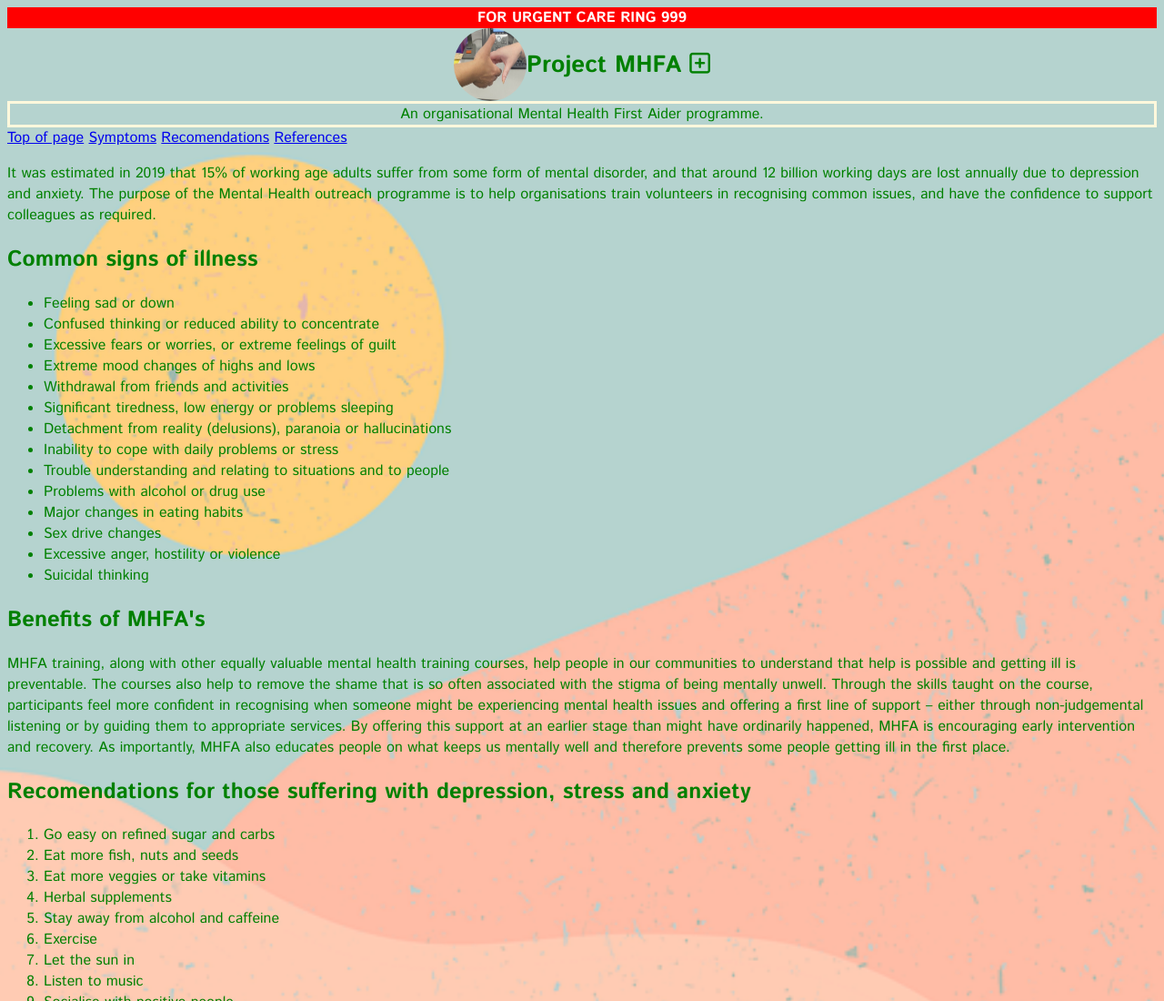
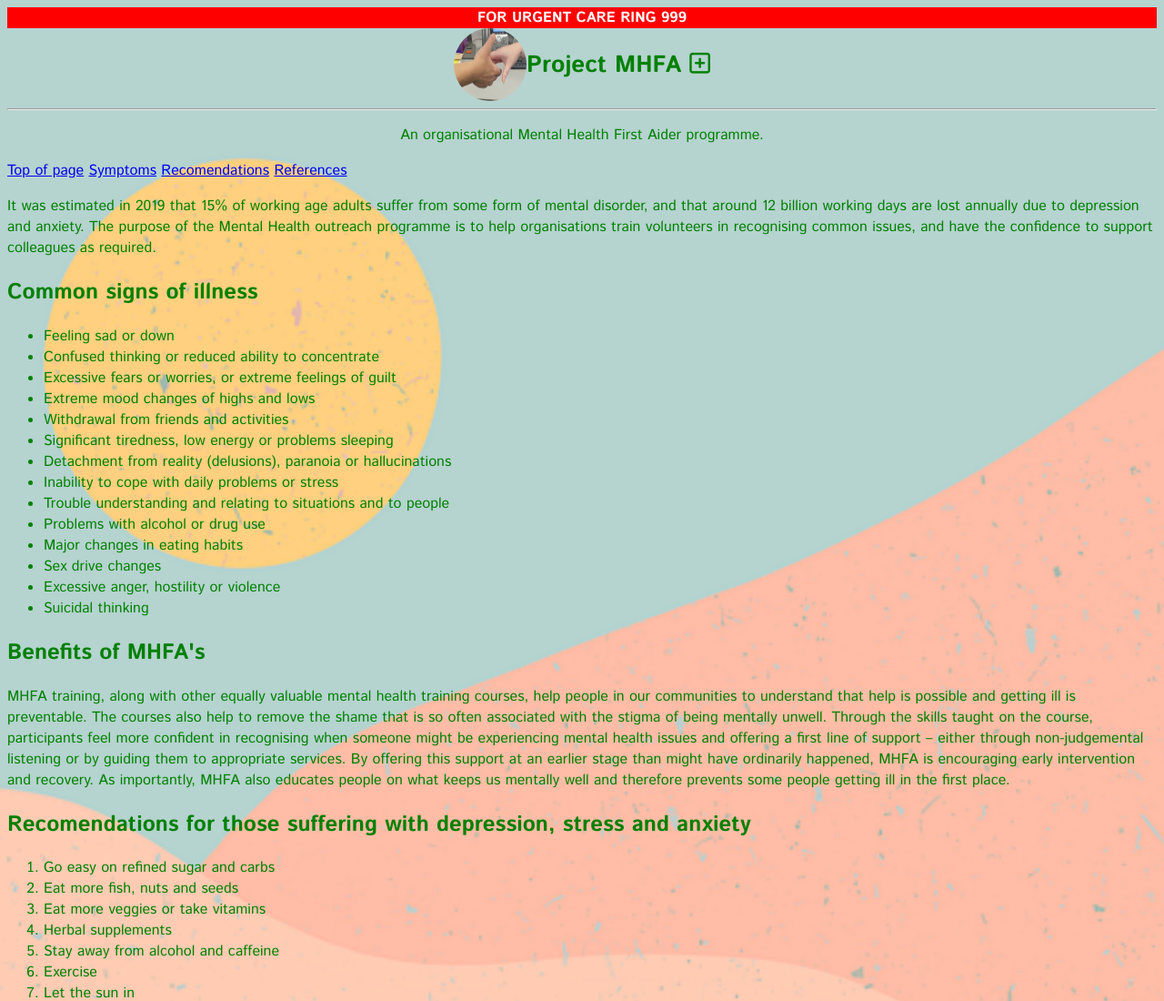
Before and after one commit to Heath1979/ci-project-one-mental-health-awareness, a plain HTML site: page index.html in a window 1280 px wide. Shown: the top 1100 px of the page at 91% size. Drawn offline with Linux system fonts and the light colour scheme.

Commit message:
rmove border from brand message and replace with a hr

```diff
--- a/assets/css/style.css
+++ b/assets/css/style.css
@@ -29,8 +29,8 @@ img {
 #brand-statement {
     display: flex;
     justify-content: center;
-    margin: 0;
-    border: solid 3px cornsilk;
+ /*   margin: 0;
+    border: solid 3px cornsilk; */
 }
 
 #warning {
--- a/index.html
+++ b/index.html
@@ -20,6 +20,7 @@
             <img src="assets/images/mhfa-header.jpg" alt="hands reaching for each other">
             <h1>Project MHFA <i class="fa-regular fa-square-plus"></i></h1>
         </div>
+        <hr>
         <p id="brand-statement">An organisational Mental Health First Aider programme.</p>
         <nav>
             <a href="#home" aria-label="go to the top of the page">Top of page</a>
```
